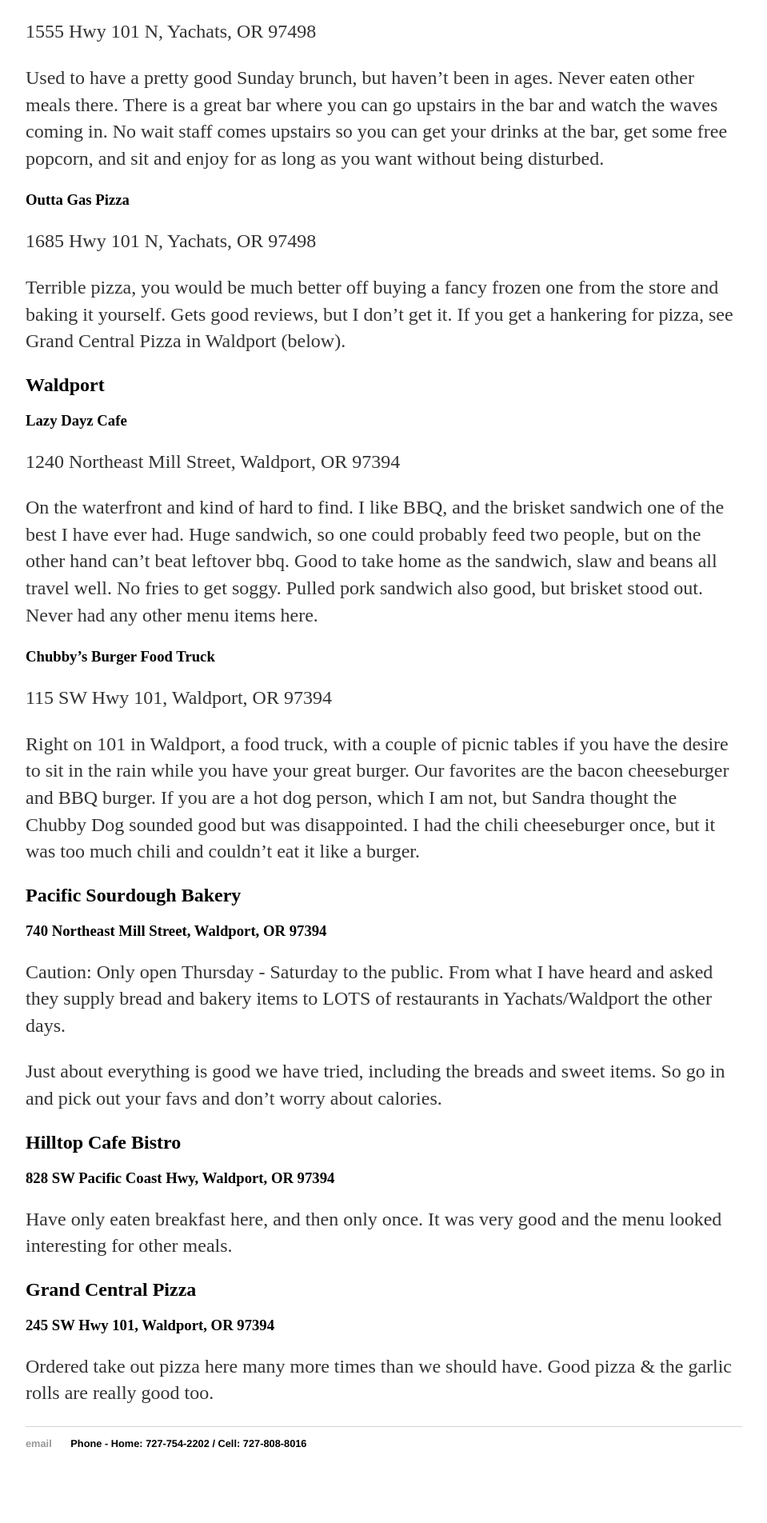
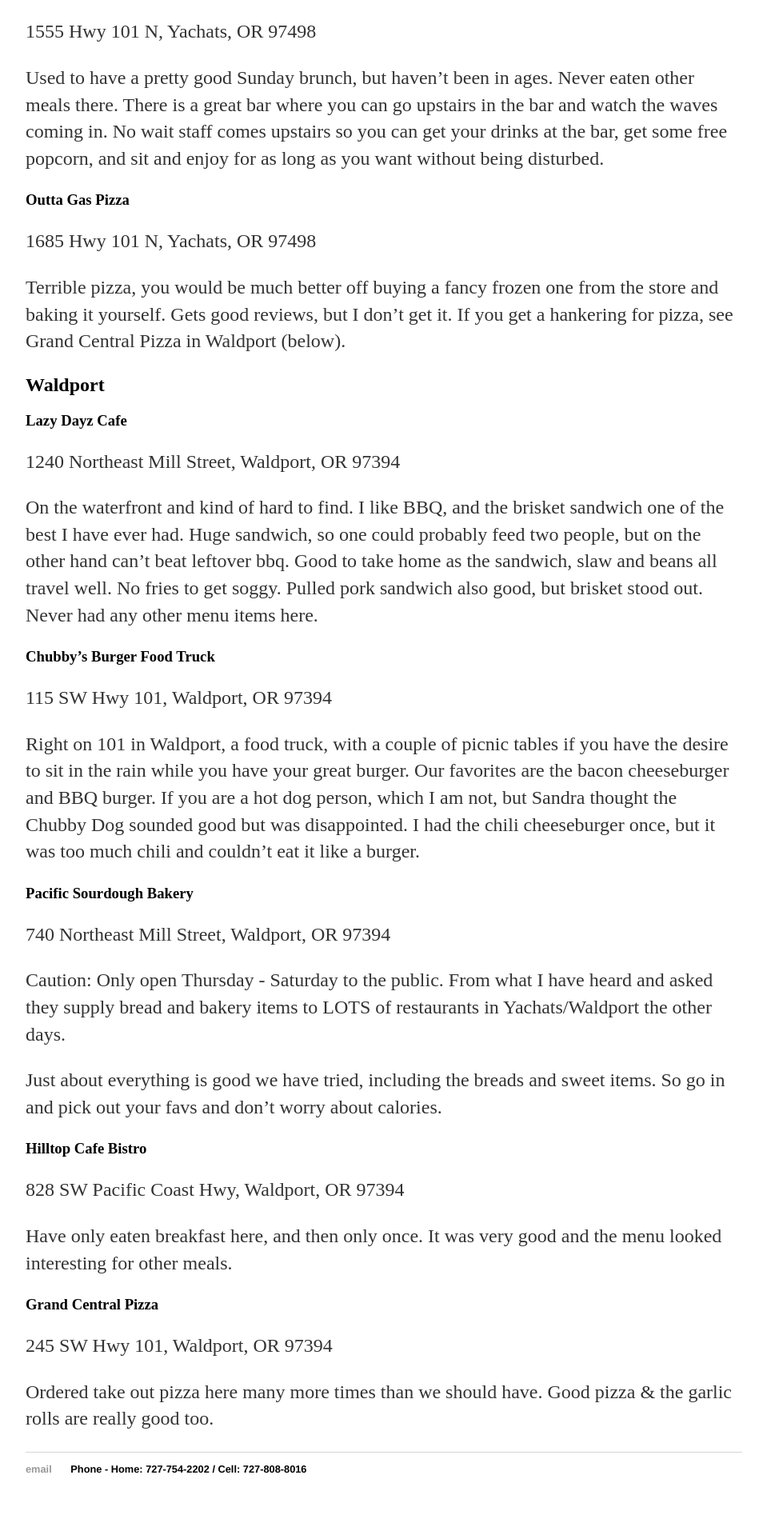
Before and after one commit to mboles/mboles.github.io, a Jekyll site: the page built from restaurants/index.html, in a window 1280 px wide. Shown: the part 2209-4113 px from the top of the page at 80% size, without its empty margins (160-1119 px from the left). Built offline with Jekyll 4.4.1, drawn with Linux system fonts in a browser that asks for light colours; before the commit the page ends 4081 px from its top, so only the background shows below that.

Commit message:
Formatting fixes

```diff
--- a/restaurants/index.html
+++ b/restaurants/index.html
@@ -81,24 +81,22 @@
 <p>Right on 101 in Waldport, a food truck, with a couple of picnic tables if you have the desire to sit in the rain while you have your great burger. Our favorites are the bacon cheeseburger and BBQ burger. If you are a hot dog person, which I am not, but Sandra thought the Chubby Dog sounded good but was disappointed. I had the chili cheeseburger once, but it was too much chili and couldn’t eat it like a burger.</p>
 
 
-<h2>Pacific Sourdough Bakery</h2>
-<h3>740 Northeast Mill Street, Waldport, OR 97394</h3>
+<h3>Pacific Sourdough Bakery</h3>
+<p>740 Northeast Mill Street, Waldport, OR 97394</p>
 <p>Caution: Only open Thursday - Saturday to the public. From what I have heard and asked they supply bread and bakery items to LOTS of restaurants in Yachats/Waldport the other days.</p>
 
 <p>Just about everything is good we have tried, including the breads and sweet items. So go in and pick out your favs and don’t worry about calories.</p>
 
 
-<h2>Hilltop Cafe Bistro</h2>
-<h3>828 SW Pacific Coast Hwy, Waldport, OR 97394</h3>
+<h3>Hilltop Cafe Bistro</h3>
+<p>828 SW Pacific Coast Hwy, Waldport, OR 97394</p>
 
 <p>Have only eaten breakfast here, and then only once. It was very good and the menu looked interesting for other meals.</p>
 
 
-<h2>Grand Central Pizza</h2>
-<h3>245 SW Hwy 101, Waldport, OR 97394</h3>
+<h3>Grand Central Pizza</h3>
+<p>245 SW Hwy 101, Waldport, OR 97394</p>
 
 <p>Ordered take out pizza here many more times than we should have. Good pizza & the garlic rolls are really good too.</p>
 
-
-
 </div>
```
